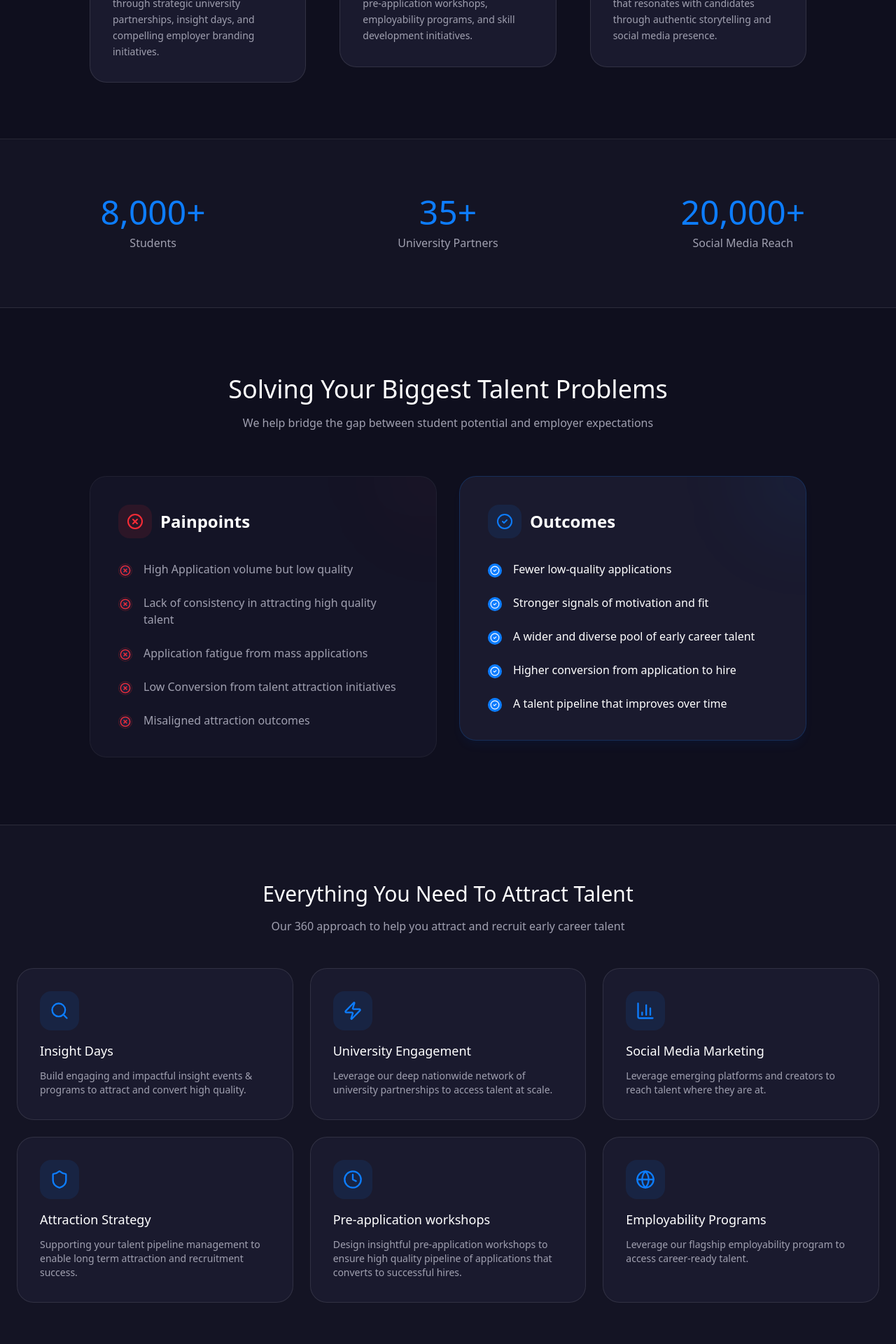
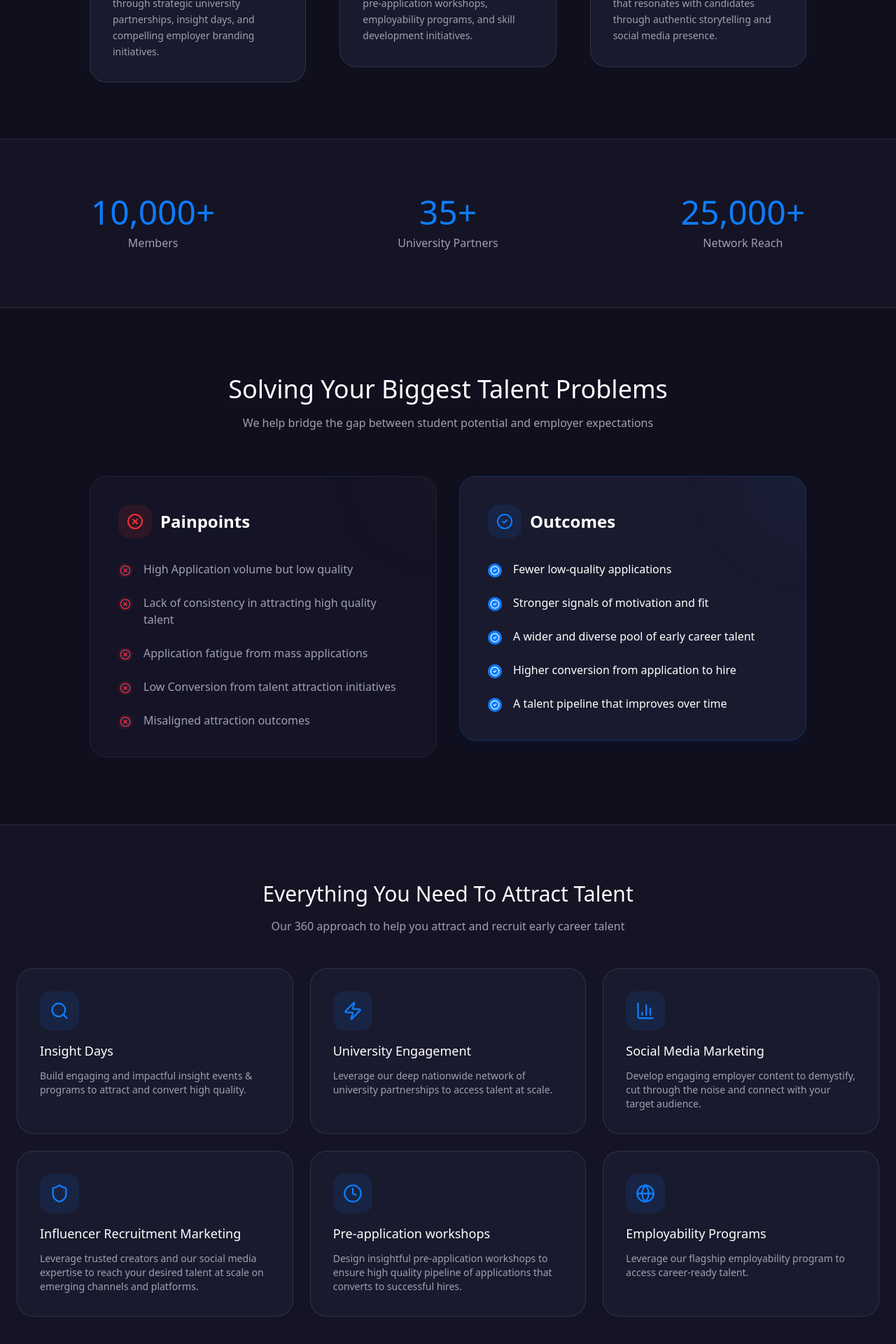
Before and after one commit to Shemz-ux/FOP-app, a React (Vite) app in the folder frontend/: page /employers in a window 1280 px wide. Shown: the part 1543-3463 px from the top of the page at 70% size. Built offline with nearby package versions, Linux system fonts and the light colour scheme; no server answers.

Commit message:
chore: superficial wording changes and logo additions

```diff
--- a/frontend/src/pages/Employers/Employers.jsx
+++ b/frontend/src/pages/Employers/Employers.jsx
@@ -106,6 +106,7 @@ export default function Employers() {
             items={[
               <img key="barclays" src="https://cdn.worldvectorlogo.com/logos/barclays-logo-1.svg" alt="Barclays" className="h-8 w-auto object-contain" />,
               <img key="beazley" src="https://upload.wikimedia.org/wikipedia/commons/8/87/Beazley-logo-wiki.png" alt="Beazley" className="h-12 w-auto object-contain" />,
+              <img key="accenture" src="https://upload.wikimedia.org/wikipedia/commons/1/1c/Accenture_logo.svg?utm_source=commons.wikimedia.org&utm_campaign=index&utm_content=original" alt="Accenture" className="h-12 w-auto object-contain" />,
               <img key="capita" src="https://upload.wikimedia.org/wikipedia/en/thumb/9/95/Capita_logo_%282019%29.svg/3840px-Capita_logo_%282019%29.svg.png" alt="Capita" className="h-12 w-auto object-contain" />,
               <img key="Q5" src="https://www.consultancy-me.com/profile/media/q5-logo-2025-11-24-013200816.png" alt="Q5" className="h-12 w-auto object-contain" />,
               <img key="Argentil" src="https://i0.wp.com/aiassetx.com/wp-content/uploads/2017/11/Argentil-Asset-Management3.png?fit=431%2C141&ssl=1" alt="Argentil" className="h-12 w-auto object-contain" />,
@@ -178,9 +179,9 @@ export default function Employers() {
         <ScrollReveal>
           <div className="grid grid-cols-2 md:grid-cols-3 gap-8">
           {[
-            ["8,000+", "Students"],
+            ["10,000+", "Members"],
             ["35+", "University Partners"],
-            ["20,000+", "Social Media Reach"],
+            ["25,000+", "Network Reach"],
           ].map(([value, label]) => (
             <div key={label} className="text-center">
               <div className="text-4xl lg:text-5xl mb-2 text-primary">
@@ -318,7 +319,7 @@ export default function Employers() {
               </div>
               <h3 className="text-foreground mb-3">Social Media Marketing</h3>
               <p className="text-muted-foreground text-sm">
-                Leverage emerging platforms and creators to reach talent where they are at.
+                Develop engaging employer content to demystify, cut through the noise and connect with your target audience.
               </p>
             </div>
 
@@ -326,9 +327,9 @@ export default function Employers() {
               <div className="w-14 h-14 rounded-xl bg-primary/10 text-primary flex items-center justify-center mb-4 group-hover:scale-110 transition-transform">
                 <Shield className="w-7 h-7" />
               </div>
-              <h3 className="text-foreground mb-3">Attraction Strategy</h3>
+              <h3 className="text-foreground mb-3">Influencer Recruitment Marketing</h3>
               <p className="text-muted-foreground text-sm">
-                Supporting your talent pipeline management to enable long term attraction and recruitment success.
+                Leverage trusted creators and our social media expertise to reach your desired talent at scale on emerging channels and platforms.
               </p>
             </div>
 
--- a/frontend/src/pages/Students/Students.jsx
+++ b/frontend/src/pages/Students/Students.jsx
@@ -209,7 +209,7 @@ export default function Students() {
             <div className="text-muted-foreground">Jobs Secured</div>
           </div>
           <div className="text-center">
-            <div className="text-4xl lg:text-5xl mb-2 text-primary">5000+</div>
+            <div className="text-4xl lg:text-5xl mb-2 text-primary">10000+</div>
             <div className="text-muted-foreground">Members</div>
           </div>
           <div className="text-center">
```
